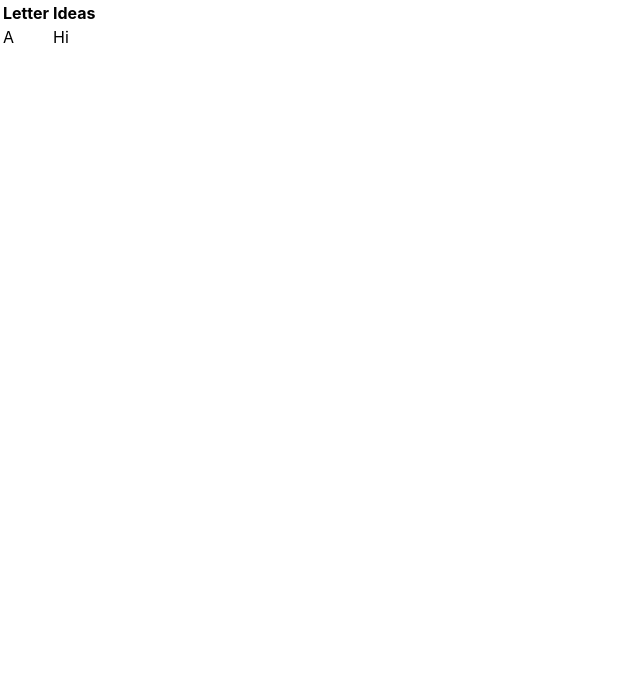
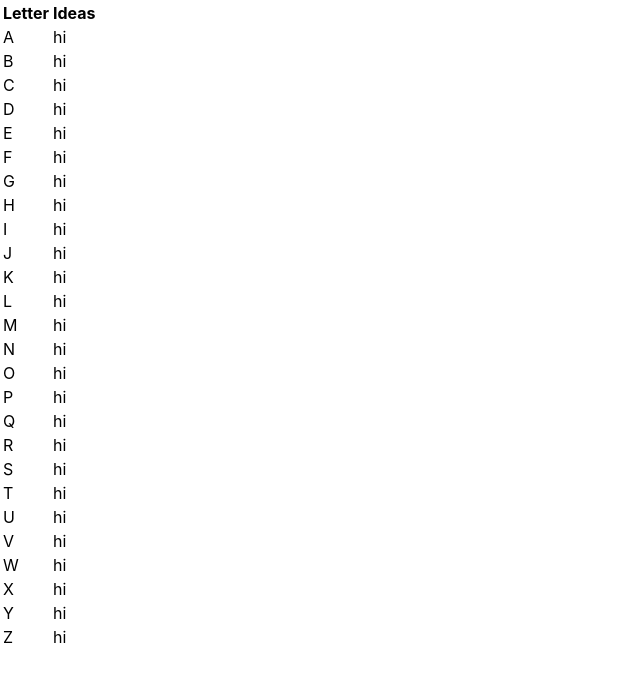
Before and after one commit to PatriciaHeimfarth/alpha-order, a React (Create React App) app in the folder frontend/: page / in a window 1280 px wide. Shown: the top 682 px of the page, without its empty margins (0-640 px from the left). Built offline with nearby package versions, Linux system fonts and the light colour scheme.

Commit message:
elements with alphabet

```diff
--- a/frontend/src/App.js
+++ b/frontend/src/App.js
@@ -1,5 +1,18 @@
 import './App.css';
 import AlphaTableRow from './components/AlphaTableRow';
+
+var alphabet = [];
+var tableRowWithLetterList = [];
+
+for (let i = 0; i < 26; i++) {
+  alphabet.push((i + 10).toString(36).toUpperCase());
+}
+
+alphabet.forEach((item, index) => {
+  tableRowWithLetterList.push(<AlphaTableRow letter={item} value="hi"></AlphaTableRow>);
+})
+
+
 
 function App() {
   return (
@@ -9,7 +22,7 @@ function App() {
           <th>Letter</th>
           <th>Ideas</th>
         </tr>
-        <AlphaTableRow letter="A" value="Hi"></AlphaTableRow>
+        {tableRowWithLetterList}
       </table>
     </div>
   );
```
